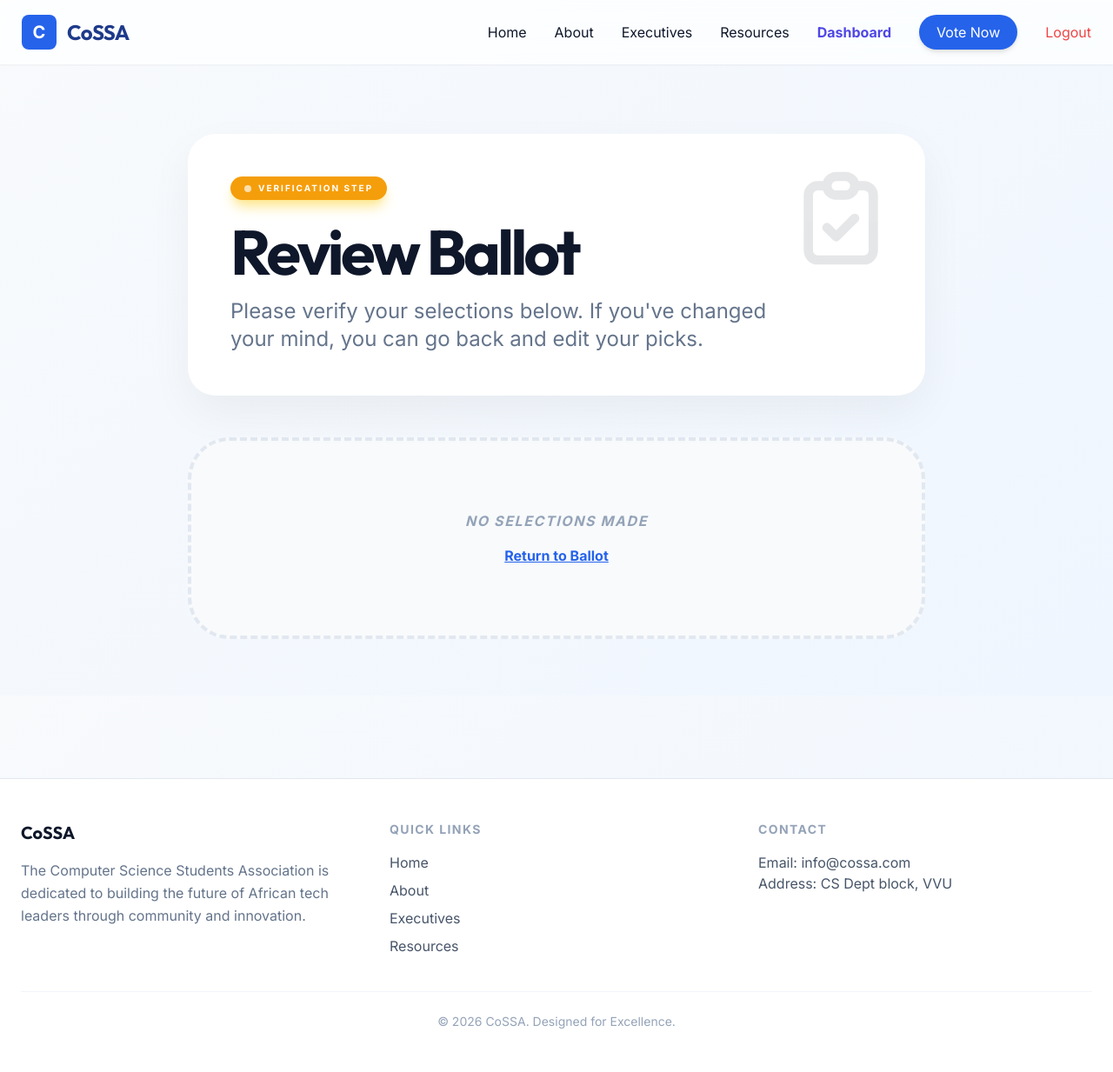
After one commit to sasusavage/cosaa, a Flask app: page /vote/review in a window 1280 px wide. The commit adds this page. Shown: the whole page at 87% size. Run offline with Flask 3, Linux system fonts and the light colour scheme; a user stored in the database is signed in; data that the repository does not hold is empty; some libraries are stand-ins or nearby versions.

Commit message:
feat: implemented two-stage ballot review workflow with session-based selection memory

```diff
--- a/app/blueprints/voting/routes.py
+++ b/app/blueprints/voting/routes.py
@@ -279,48 +279,128 @@ def ballot():
                            total_users=total_users,
                            turnout=turnout)
 
-@voting.route('/submit-vote', methods=['POST'])
+@voting.route('/review-ballot', methods=['POST'])
 @login_required
-def submit_vote():
+def review_ballot():
     if current_user.role == 'admin':
         return redirect(url_for('admin.dashboard'))
     is_open, _, _ = _voting_window()
     if not is_open:
         return redirect(url_for('voting.ballot'))
-    # Double-check both the flag and the DB to prevent any race condition
     if current_user.has_voted:
-        flash('You have already cast your ballot.', 'info')
         return redirect(url_for('voting.already_voted'))
 
-    existing = Vote.query.filter_by(user_id=current_user.id).first()
-    if existing:
-        current_user.has_voted = True
-        db.session.commit()
+    from flask import session
+    choices = {}
+    portfolios = Portfolio.query.all()
+    for portfolio in portfolios:
+        # Check for regular candidate selection
+        selection = request.form.get(f'portfolio_{portfolio.id}')
+        # Check for 'Reject' selection (used in unopposed portfolios)
+        reject = request.form.get(f'portfolio_{portfolio.id}_reject')
+
+        if selection:
+            choices[str(portfolio.id)] = int(selection)
+        elif reject == 'REJECT':
+            choices[str(portfolio.id)] = 'REJECT'
+
+    session['ballot_choices'] = choices
+    return redirect(url_for('voting.review'))
+
+@voting.route('/review')
+@login_required
+def review():
+    if current_user.has_voted:
         return redirect(url_for('voting.already_voted'))
 
-    portfolios = Portfolio.query.all()
+    from flask import session
+    choices = session.get('ballot_choices', {})
+    if not choices:
+        return redirect(url_for('voting.ballot'))
+
+    from app.models import Candidate
+    summary = []
+    # Make sure we show ALL portfolios, even if they skipped some
+    portfolios = Portfolio.query.order_by(Portfolio.order).all()
+    for p in portfolios:
+        c_id = choices.get(str(p.id))
+
+        if c_id == 'REJECT':
+            summary.append({
+                'portfolio': p.title,
+                'candidate_name': 'REJECTED / NO VOTE',
+                'candidate_image': None,
+                'is_reject': True
+            })
+        elif c_id:
+            candidate = Candidate.query.get(int(c_id))
+            if candidate:
+                summary.append({
+                    'portfolio': p.title,
+                    'candidate_name': candidate.name,
+                    'candidate_image': candidate.image_url,
+                    'is_reject': False
+                })
+        else:
+            summary.append({
+                'portfolio': p.title,
+                'candidate_name': 'SKIPPED / NO SELECTION',
+                'candidate_image': None,
+                'is_reject': True
+            })
+
+    return render_template('voting/review.html', summary=summary)
+
+@voting.route('/finalize-vote', methods=['POST'])
+@login_required
+@limiter.limit("1 per minute")
+def finalize_vote():
+    if current_user.role == 'admin' or current_user.has_voted:
+        return redirect(url_for('voting.ballot'))
+
+    is_open, _, _ = _voting_window()
+    if not is_open:
+        return redirect(url_for('voting.ballot'))
+
+    from flask import session
+    choices = session.get('ballot_choices', {})
+    if not choices:
+        flash('Session expired or no choices made. Please try again.', 'error')
+        return redirect(url_for('voting.ballot'))
+
     try:
-        for portfolio in portfolios:
-            selection = request.form.get(f'portfolio_{portfolio.id}')
-            if selection:
-                candidate_id = int(selection)
-                vote = Vote(
-                    user_id=current_user.id,
-                    candidate_id=candidate_id,
-                    portfolio_id=portfolio.id,
-                    ip_address=request.remote_addr,
-                    user_agent=request.headers.get('User-Agent')[:255]
-                )
-                db.session.add(vote)
+        # Final double-check of DB status
+        voted_check = Vote.query.filter_by(user_id=current_user.id).first()
+        if voted_check:
+            current_user.has_voted = True
+            db.session.commit()
+            return redirect(url_for('voting.already_voted'))
+
+        for p_id_str, c_id in choices.items():
+            if c_id == 'REJECT':
+                continue # We don't record a vote record for a rejection in the current schema
+
+            vote = Vote(
+                user_id=current_user.id,
+                candidate_id=int(c_id),
+                portfolio_id=int(p_id_str),
+                ip_address=request.remote_addr,
+                user_agent=request.headers.get('User-Agent')[:255]
+            )
+            db.session.add(vote)
 
         current_user.has_voted = True
         db.session.commit()
+
+        # Clear sensitive session data
+        session.pop('ballot_choices', None)
+
         flash('Ballot submitted successfully! Your voice has been heard.', 'success')
         return redirect(url_for('voting.vote_confirmed'))
     except Exception as e:
         db.session.rollback()
         flash('An error occurred during submission. Please try again.', 'error')
-        print(f"Error submitting vote: {e}")
+        print(f"Error finalizing vote: {e}")
         return redirect(url_for('voting.ballot'))
 
 @voting.route('/confirmed')
--- /dev/null
+++ b/app/templates/voting/review.html
@@ -0,0 +1,78 @@
+{% extends 'base.html' %}
+
+{% block content %}
+<div class="max-w-4xl mx-auto py-12 px-6">
+    <div class="vibrant-card mb-12 p-8 md:p-12 overflow-hidden relative">
+        <div class="absolute top-0 right-0 p-8 opacity-10">
+            <svg xmlns="http://www.w3.org/2000/svg" class="h-32 w-32" fill="none" viewBox="0 0 24 24" stroke="currentColor"><path stroke-linecap="round" stroke-linejoin="round" stroke-width="2" d="M9 5H7a2 2 0 00-2 2v12a2 2 0 002 2h10a2 2 0 002-2V7a2 2 0 00-2-2h-2M9 5a2 2 0 002 2h2a2 2 0 002-2M9 5a2 2 0 012-2h2a2 2 0 012 2m-6 9l2 2 4-4" /></svg>
+        </div>
+
+        <div class="relative z-10">
+            <div class="flex flex-wrap items-center gap-3 mb-6">
+                <span class="bg-amber-500 text-white text-[10px] font-black px-4 py-1.5 rounded-full uppercase tracking-[0.2em] shadow-lg shadow-amber-200 flex items-center gap-2">
+                    <span class="w-2 h-2 rounded-full bg-white animate-pulse"></span>
+                    Verification Step
+                </span>
+            </div>
+
+            <h1 class="text-5xl md:text-7xl font-black mb-4 text-slate-900 tracking-tighter">Review Ballot</h1>
+            <p class="text-xl md:text-2xl text-slate-500 font-medium leading-relaxed max-w-2xl">
+                Please verify your selections below. If you've changed your mind, you can go back and edit your picks.
+            </p>
+        </div>
+    </div>
+
+    <div class="space-y-6">
+        {% for item in summary %}
+        <div class="bg-white p-6 rounded-3xl shadow-xl border border-slate-100 flex items-center gap-6 group hover:border-blue-200 transition-all">
+            <div class="w-20 h-20 rounded-2xl overflow-hidden shadow-lg flex-shrink-0">
+                {% if item.candidate_image %}
+                <img src="{{ item.candidate_image }}" alt="{{ item.candidate_name }}" class="w-full h-full object-cover">
+                {% else %}
+                <div class="w-full h-full bg-slate-100 flex items-center justify-center text-slate-400">
+                    <svg xmlns="http://www.w3.org/2000/svg" class="h-8 w-8" fill="none" viewBox="0 0 24 24" stroke="currentColor"><path stroke-linecap="round" stroke-linejoin="round" stroke-width="2" d="M16 7a4 4 0 11-8 0 4 4 0 018 0zM12 14a7 7 0 00-7 7h14a7 7 0 00-7-7z" /></svg>
+                </div>
+                {% endif %}
+            </div>
+            <div class="flex-1">
+                <p class="text-[0.65rem] font-black text-blue-600 uppercase tracking-widest mb-1">{{ item.portfolio }}</p>
+                <h3 class="text-xl font-bold text-slate-900">{{ item.candidate_name }}</h3>
+            </div>
+            <div class="text-emerald-500">
+                <svg xmlns="http://www.w3.org/2000/svg" class="h-8 w-8" fill="none" viewBox="0 0 24 24" stroke="currentColor">
+                    <path stroke-linecap="round" stroke-linejoin="round" stroke-width="2" d="M9 12l2 2 4-4m6 2a9 9 0 11-18 0 9 9 0 0118 0z" />
+                </svg>
+            </div>
+        </div>
+        {% else %}
+        <div class="text-center py-20 bg-slate-50 rounded-[3rem] border-4 border-dashed border-slate-200">
+            <p class="text-slate-400 font-bold uppercase tracking-widest italic">No selections made</p>
+            <a href="{{ url_for('voting.ballot') }}" class="mt-4 inline-block text-blue-600 font-black underline">Return to Ballot</a>
+        </div>
+        {% endfor %}
+    </div>
+
+    {% if summary %}
+    <div class="mt-16 grid grid-cols-1 md:grid-cols-2 gap-6">
+        <a href="{{ url_for('voting.ballot') }}" class="bg-white text-slate-500 border-4 border-slate-100 py-6 rounded-[2.5rem] font-black text-xl text-center hover:bg-slate-50 transition-all flex items-center justify-center gap-3">
+            <svg xmlns="http://www.w3.org/2000/svg" class="h-6 w-6" fill="none" viewBox="0 0 24 24" stroke="currentColor"><path stroke-linecap="round" stroke-linejoin="round" stroke-width="2" d="M11 15l-3-3m0 0l3-3m-3 3h8M3 12a9 9 0 1118 0 9 9 0 01-18 0z" /></svg>
+            Edit My Selections
+        </a>
+
+        <form action="{{ url_for('voting.finalize_vote') }}" method="POST" onsubmit="return confirmFinal()">
+            <input type="hidden" name="csrf_token" value="{{ csrf_token() }}"/>
+            <button type="submit" class="w-full bg-blue-600 text-white py-6 rounded-[2.5rem] font-black text-xl shadow-2xl shadow-blue-200 hover:bg-blue-700 hover:scale-[1.02] transform transition-all active:scale-95 flex items-center justify-center gap-3">
+                Finalize & Submit Vote
+                <svg xmlns="http://www.w3.org/2000/svg" class="h-6 w-6" fill="none" viewBox="0 0 24 24" stroke="currentColor"><path stroke-linecap="round" stroke-linejoin="round" stroke-width="2" d="M13 10V3L4 14h7v7l9-11h-7z" /></svg>
+            </button>
+        </form>
+    </div>
+    {% endif %}
+</div>
+
+<script>
+    function confirmFinal() {
+        return confirm("CRITICAL: You are casting your final ballot. Once submitted, your vote is permanent and cannot be changed. Proceed?");
+    }
+</script>
+{% endblock %}
```
Also changed, not shown: app/templates/voting/ballot.html (+19 -25 lines).
